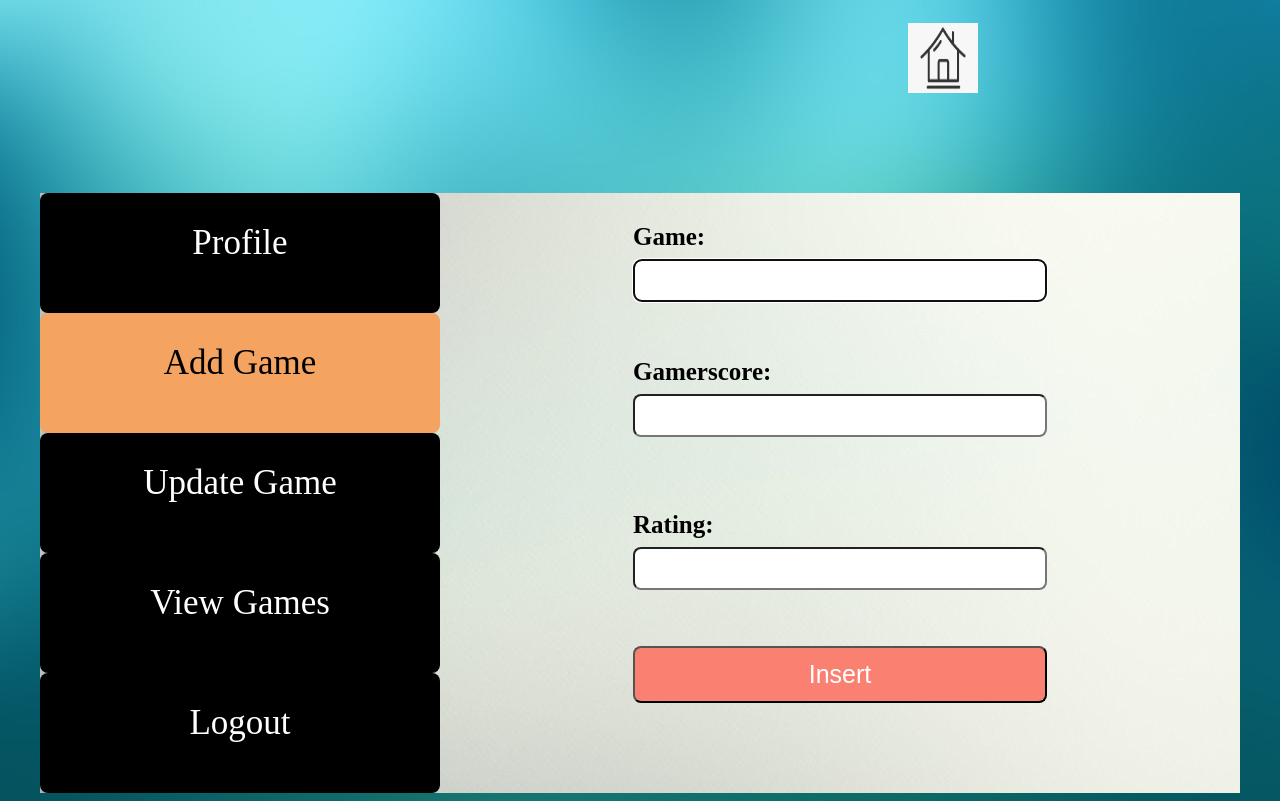
After one commit to sciondev96/Game-Management-System, a PHP site: page /lib/newgame.php in a window 1280 px wide. The commit adds this page. Run offline with PHP 8.4, Linux system fonts and the light colour scheme; the visitor is signed in with stand-in values (Sample User, id 1).

Commit message:
xbox game insert done

```diff
--- a/css/main.css
+++ b/css/main.css
@@ -283,3 +283,18 @@ a {
     text-decoration: none;
     font-size: 35px;
 }
+
+#contentarea form div {
+    padding-top: 30px;
+    font-size: 25px;
+    font-weight: bold;
+}
+
+#contentarea input[type=submit] {
+    width: 100%;
+    padding: 12px 20px;
+    font-size: 25px;
+    background-color: salmon;
+    color: white;
+    border-radius: 8px;
+}
--- /dev/null
+++ b/lib/newgame.php
@@ -0,0 +1,105 @@
+<?php
+    session_start();
+
+    function insertdata() {
+
+        $errors = array();
+
+        include('db.php');
+        $gamerid = mysqli_real_escape_string($mysqli,$_SESSION['username']);
+        $name = mysqli_real_escape_string($mysqli,$_POST['gname']);
+        $score = (int)mysqli_real_escape_string($mysqli,$_POST['score']);
+        $rating = (int)mysqli_real_escape_string($mysqli,$_POST['rating']);
+        $date = date('Y-m-d H:i:s');
+        $completion = ($score/1000)*100;
+
+        $game_check_query = "SELECT * FROM xbox WHERE name='$name' LIMIT 1";
+        $res = mysqli_query($mysqli,$game_check_query);
+        $game = mysqli_fetch_assoc($res);
+        if($game) {
+            if ($game['name'] === $name) {
+                array_push($errors, "Game already exists");
+            }
+        }
+
+        if(count($errors) == 0) {
+            $query = "INSERT INTO xbox (gamerid, name, gamerscore, completion, updatedate, rating) VALUES ('$gamerid','$name',$score,$completion , '$date', $rating)";
+            mysqli_query($mysqli,$query);
+            header('location: ./dashboard.php');
+        }
+        else {
+            echo "<script>alert('Game already exists. Try updating game facts.');
+                  window.location.href='./newgame.php';
+                  </script>";
+        }
+
+    }
+    if(!isset($_SESSION['username'])) {
+        header('location: ../home.html');
+    }
+    else {
+        if(isset($_POST['submit'])) {
+            insertdata();
+        }
+    }
+?>
+
+<html>
+    <head>
+        <title>Add New Game</title>
+        <link rel="stylesheet" href="../css/main.css">
+    </head>
+    <body>
+        <header>
+            <img src="../images/homebtn.png" width="70px" height="70px" onclick="location.href='./dashboard.php'"/>
+        </header>
+
+        <div id="dashboard">
+            <div id="navigationbar">
+                <div id="profile">
+                    <a href="./dashboard.php"> Profile </a>
+                </div>
+                <div id="newgame" class="active">
+                    <a href="#" class="active"> Add Game </a>
+                </div>
+                <div id="updategame">
+                    <a href="./updategame.php"> Update Game </a>
+                </div>
+                <div id="allgames">
+                    <a href="./allgames.php"> View Games </a>
+                </div>
+                <div id="logout">
+                    <a href="#"> Logout </a>
+                </div>
+            </div>
+            <div id="contentarea">
+                <form method="POST" action="newgame.php">
+                    <div>
+                        Game:
+                        <br>
+                        <input type="text" required autofocus name="gname"/>
+                    </div>
+                    <br>
+                    <div>
+                        Gamerscore:
+                        <br>
+                        <input type="number" required name="score" min="5" max="1000"  id="sc"/>
+                    </div>
+                    <br>
+                    <span id='message'></span>
+                    <br>
+                    <div>
+                        Rating:
+                        <br>
+                        <input type="number" required name="rating" min="1" max="10" id="rt"/>
+                    </div>
+                    <br>
+                    <div>
+                        <input type="submit" name="submit" value="Insert" id="submit">
+                    </div>
+
+                </form>
+            </div>
+        </div>
+    </body>
+</html>
```
Also changed, not shown: lib/dashboard.php (+7 -4 lines).
